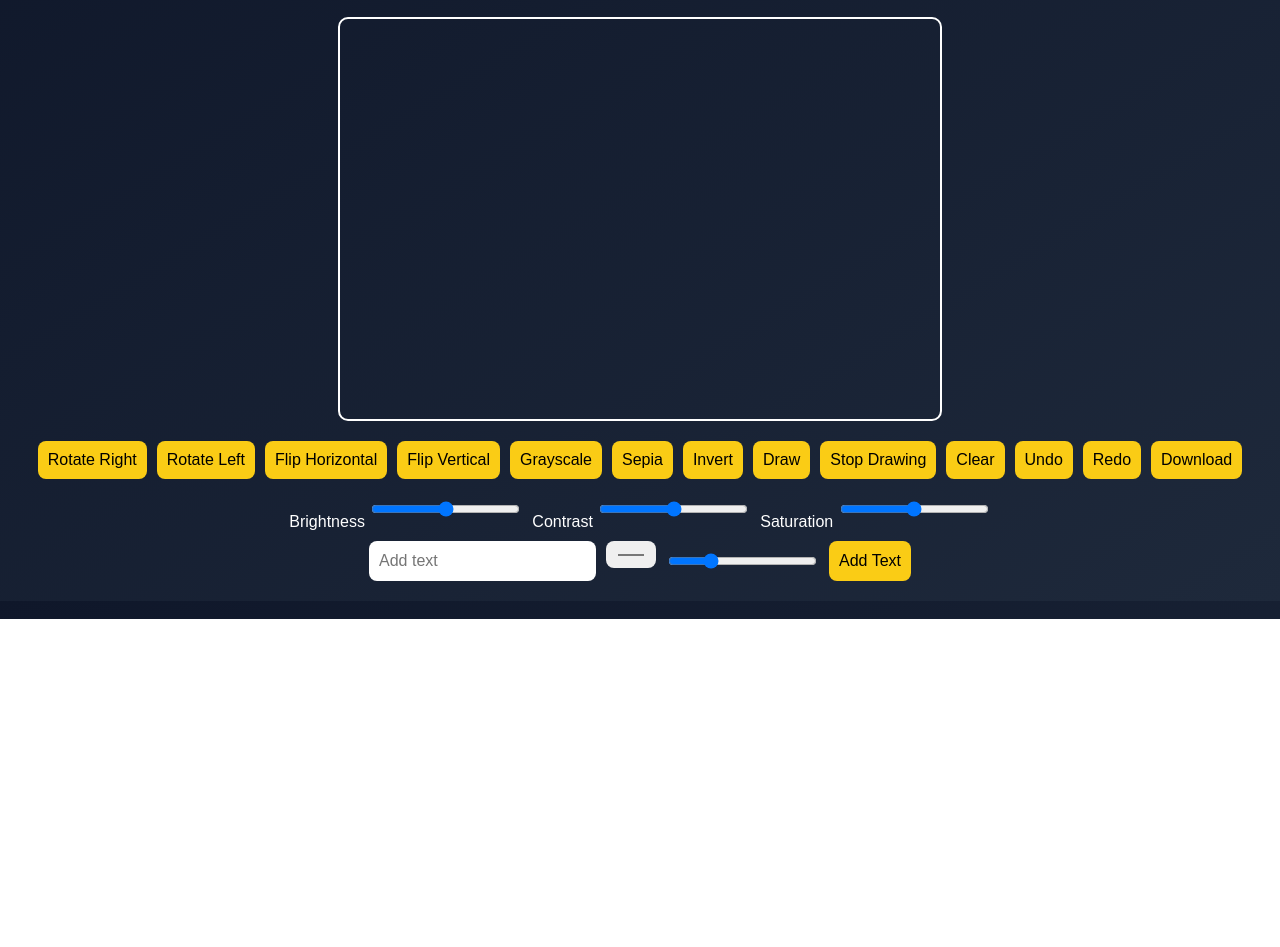
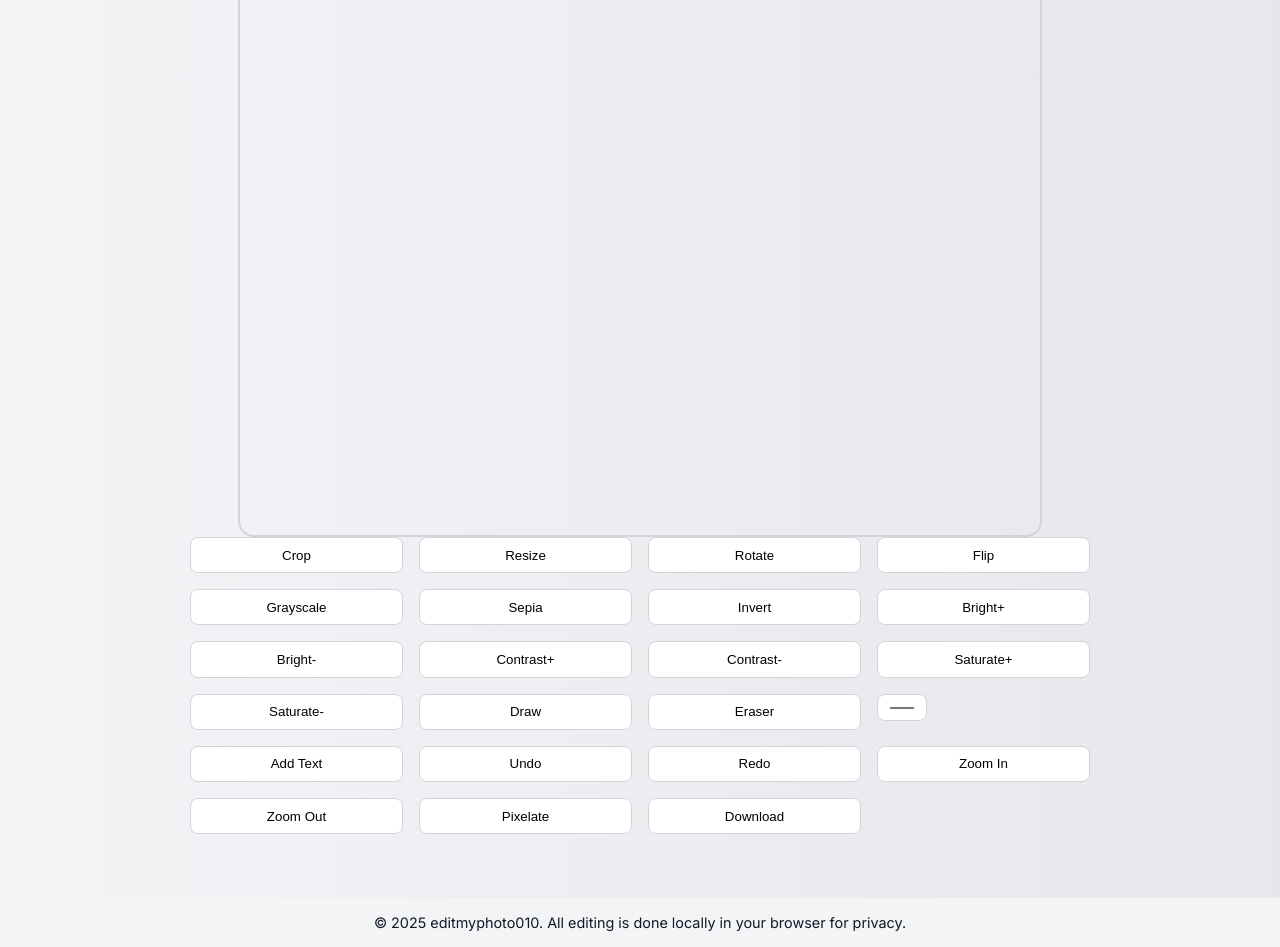
Before and after one commit to AILIKUNTEST/editmyphoto010, a plain HTML site: page editor.html in a window 1280 px wide. Shown: the part 181-1128 px from the top of the page. Before the commit the page ends 800 px from the top, so only its background shows below. Drawn offline with Linux system fonts and the light colour scheme.

Commit message:
Update editor.html

```diff
--- a/editor.html
+++ b/editor.html
@@ -2,211 +2,224 @@
 <head>
   <meta charset="UTF-8">
   <meta name="viewport" content="width=device-width, initial-scale=1.0">
-  <title>editmyphoto010 - Editor</title>
+  <title>editmyphoto010 - Professional Editor</title>
+  <link href="https://fonts.googleapis.com/css2?family=Inter:wght@400;600&display=swap" rel="stylesheet">
   <style>
-    * {
-      box-sizing: border-box;
-    }
     body {
       margin: 0;
-      font-family: Arial, sans-serif;
-      background: linear-gradient(to bottom right, #0f172a, #1e293b);
+      font-family: 'Inter', sans-serif;
+      background: linear-gradient(to right, #f3f4f6, #e5e7eb);
+      display: flex;
+      flex-direction: column;
+      min-height: 100vh;
+      color: #111827;
+    }
+    header {
+      background: #111827;
       color: white;
-      text-align: center;
-      padding: 20px;
+      padding: 1rem 2rem;
+      font-size: 1.5rem;
+      font-weight: 600;
+      display: flex;
+      align-items: center;
+      justify-content: space-between;
     }
-    h1 {
-      color: #facc15;
+    .container {
+      display: flex;
+      flex-direction: column;
+      align-items: center;
+      padding: 2rem;
+      flex: 1;
     }
-    .controls, .sliders, .text-controls {
-      display: flex;
-      flex-wrap: wrap;
-      justify-content: center;
-      gap: 10px;
-      margin-top: 10px;
+    .tools {
+      display: grid;
+      grid-template-columns: repeat(auto-fit, minmax(180px, 1fr));
+      gap: 1rem;
+      width: 100%;
+      max-width: 900px;
+      margin-bottom: 2rem;
+    }
+    .tools button, .tools input[type=range], .tools input[type=color], .tools select {
+      padding: 0.6rem;
+      border: 1px solid #d1d5db;
+      border-radius: 0.5rem;
+      background: white;
+      cursor: pointer;
+      transition: all 0.2s;
+    }
+    .tools button:hover {
+      background: #f9fafb;
     }
     canvas {
-      border: 2px solid white;
-      margin: 20px auto;
-      display: block;
-      border-radius: 10px;
+      border: 2px solid #d1d5db;
+      border-radius: 1rem;
       max-width: 100%;
     }
-    input[type="file"], input[type="range"], input[type="color"], input[type="text"], button, select {
-      padding: 10px;
-      border-radius: 8px;
-      border: none;
-      font-size: 16px;
-    }
-    button {
-      background-color: #facc15;
-      color: black;
-      cursor: pointer;
-      transition: 0.3s;
-    }
-    button:hover {
-      background-color: #fbbf24;
+    footer {
+      background: #f3f4f6;
+      text-align: center;
+      padding: 1rem;
+      font-size: 0.9rem;
     }
   </style>
 </head>
 <body>
-  <h1>Welcome to editmyphoto010</h1>
-  <p>Edit your photo privately and smoothly – no upload to any server!</p>  <input type="file" id="upload" accept="image/*">
-  <canvas id="canvas" width="600" height="400"></canvas>  <div class="controls">
-    <button onclick="rotate(90)">Rotate Right</button>
-    <button onclick="rotate(-90)">Rotate Left</button>
-    <button onclick="flip('horizontal')">Flip Horizontal</button>
-    <button onclick="flip('vertical')">Flip Vertical</button>
+  <header>
+    editmyphoto010
+  </header>
+  <div class="container">
+    <input type="file" id="upload" accept="image/*">
+    <canvas id="canvas" width="800" height="600"></canvas><div class="tools">
+  <button onclick="cropImage()">Crop</button>
+  <button onclick="resizeImage()">Resize</button>
+  <button onclick="rotateImage()">Rotate</button>
+  <button onclick="flipImage()">Flip</button>
   <button onclick="applyFilter('grayscale')">Grayscale</button>
   <button onclick="applyFilter('sepia')">Sepia</button>
   <button onclick="applyFilter('invert')">Invert</button>
-    <button onclick="drawMode = true">Draw</button>
-    <button onclick="drawMode = false">Stop Drawing</button>
-    <button onclick="clearCanvas()">Clear</button>
+  <button onclick="adjustBrightness(10)">Bright+</button>
+  <button onclick="adjustBrightness(-10)">Bright-</button>
+  <button onclick="adjustContrast(10)">Contrast+</button>
+  <button onclick="adjustContrast(-10)">Contrast-</button>
+  <button onclick="adjustSaturation(10)">Saturate+</button>
+  <button onclick="adjustSaturation(-10)">Saturate-</button>
+  <button onclick="enableDraw()">Draw</button>
+  <button onclick="enableEraser()">Eraser</button>
+  <input type="color" id="colorPicker">
+  <button onclick="addText()">Add Text</button>
   <button onclick="undo()">Undo</button>
   <button onclick="redo()">Redo</button>
+  <button onclick="zoomIn()">Zoom In</button>
+  <button onclick="zoomOut()">Zoom Out</button>
+  <button onclick="pixelateImage()">Pixelate</button>
   <button onclick="downloadImage()">Download</button>
-  </div>  <div class="sliders">
-    <label>Brightness <input type="range" min="-100" max="100" value="0" oninput="adjust('brightness', this.value)"></label>
-    <label>Contrast <input type="range" min="-100" max="100" value="0" oninput="adjust('contrast', this.value)"></label>
-    <label>Saturation <input type="range" min="-100" max="100" value="0" oninput="adjust('saturation', this.value)"></label>
-  </div>  <div class="text-controls">
-    <input type="text" id="text-input" placeholder="Add text">
-    <input type="color" id="text-color" value="#ffffff">
-    <input type="range" id="text-size" min="10" max="100" value="30">
-    <button onclick="addText()">Add Text</button>
-  </div>  <script>
+</div>
+
+  </div>  <footer>
+    © 2025 editmyphoto010. All editing is done locally in your browser for privacy.
+  </footer>  <script>
+    // BASIC CANVAS SETUP
     const canvas = document.getElementById('canvas');
     const ctx = canvas.getContext('2d');
-    let img = new Image();
-    let drawMode = false;
-    let isDrawing = false;
+    const upload = document.getElementById('upload');
+    const colorPicker = document.getElementById('colorPicker');
+    let image = new Image();
+    let drawing = false, erasing = false;
     let history = [], redoStack = [];
+    let zoomLevel = 1;
 
-    document.getElementById('upload').addEventListener('change', (e) => {
+    upload.addEventListener('change', (e) => {
+      const file = e.target.files[0];
       const reader = new FileReader();
       reader.onload = () => {
-        img.onload = () => {
-          canvas.width = img.width;
-          canvas.height = img.height;
-          ctx.drawImage(img, 0, 0);
+        image.src = reader.result;
+      };
+      reader.readAsDataURL(file);
+    });
+
+    image.onload = () => {
+      canvas.width = image.width;
+      canvas.height = image.height;
+      ctx.drawImage(image, 0, 0);
       saveState();
     };
-        img.src = reader.result;
-      };
-      reader.readAsDataURL(e.target.files[0]);
-    });
 
     function saveState() {
       history.push(canvas.toDataURL());
-      redoStack = [];
+      if (history.length > 30) history.shift();
     }
 
     function undo() {
       if (history.length > 1) {
         redoStack.push(history.pop());
-        let last = new Image();
-        last.onload = () => ctx.drawImage(last, 0, 0);
-        last.src = history[history.length - 1];
+        let img = new Image();
+        img.src = history[history.length - 1];
+        img.onload = () => ctx.drawImage(img, 0, 0);
       }
     }
 
     function redo() {
-      if (redoStack.length) {
-        const next = redoStack.pop();
-        let imgRedo = new Image();
-        imgRedo.onload = () => {
-          ctx.drawImage(imgRedo, 0, 0);
-          history.push(next);
+      if (redoStack.length > 0) {
+        let img = new Image();
+        img.src = redoStack.pop();
+        img.onload = () => {
+          ctx.drawImage(img, 0, 0);
+          history.push(img.src);
         };
-        imgRedo.src = next;
       }
     }
 
-    function rotate(deg) {
-      const temp = document.createElement('canvas');
-      const tctx = temp.getContext('2d');
-      temp.width = canvas.height;
-      temp.height = canvas.width;
-      tctx.translate(temp.width/2, temp.height/2);
-      tctx.rotate(deg * Math.PI / 180);
-      tctx.drawImage(canvas, -canvas.width/2, -canvas.height/2);
-      canvas.width = temp.width;
-      canvas.height = temp.height;
-      ctx.drawImage(temp, 0, 0);
+    function applyFilter(filter) {
+      ctx.filter = filter;
+      ctx.drawImage(canvas, 0, 0);
+      ctx.filter = 'none';
       saveState();
     }
 
-    function flip(dir) {
-      ctx.save();
-      if (dir === 'horizontal') ctx.scale(-1, 1);
-      else ctx.scale(1, -1);
-      ctx.drawImage(canvas, dir === 'horizontal' ? -canvas.width : 0, dir === 'vertical' ? -canvas.height : 0);
-      ctx.restore();
-      saveState();
-    }
-
-    function applyFilter(type) {
-      const imageData = ctx.getImageData(0, 0, canvas.width, canvas.height);
-      const data = imageData.data;
-      for (let i = 0; i < data.length; i += 4) {
-        let r = data[i], g = data[i+1], b = data[i+2];
-        if (type === 'grayscale') {
-          const avg = (r + g + b) / 3;
-          data[i] = data[i+1] = data[i+2] = avg;
-        } else if (type === 'sepia') {
-          data[i] = r * 0.393 + g * 0.769 + b * 0.189;
-          data[i+1] = r * 0.349 + g * 0.686 + b * 0.168;
-          data[i+2] = r * 0.272 + g * 0.534 + b * 0.131;
-        } else if (type === 'invert') {
-          data[i] = 255 - r;
-          data[i+1] = 255 - g;
-          data[i+2] = 255 - b;
-        }
+    function adjustBrightness(val) {
+      let imageData = ctx.getImageData(0, 0, canvas.width, canvas.height);
+      for (let i = 0; i < imageData.data.length; i += 4) {
+        imageData.data[i] += val;
+        imageData.data[i+1] += val;
+        imageData.data[i+2] += val;
       }
       ctx.putImageData(imageData, 0, 0);
       saveState();
     }
 
-    function adjust(type, value) {
-      const imageData = ctx.getImageData(0, 0, canvas.width, canvas.height);
-      const data = imageData.data;
-      const v = parseInt(value);
-      for (let i = 0; i < data.length; i += 4) {
-        if (type === 'brightness') {
-          data[i] += v; data[i+1] += v; data[i+2] += v;
-        } else if (type === 'contrast') {
-          const factor = (259 * (v + 255)) / (255 * (259 - v));
-          data[i] = factor * (data[i] - 128) + 128;
-          data[i+1] = factor * (data[i+1] - 128) + 128;
-          data[i+2] = factor * (data[i+2] - 128) + 128;
-        } else if (type === 'saturation') {
-          const avg = (data[i] + data[i+1] + data[i+2]) / 3;
-          data[i] += (data[i] - avg) * (v / 100);
-          data[i+1] += (data[i+1] - avg) * (v / 100);
-          data[i+2] += (data[i+2] - avg) * (v / 100);
-        }
+    function adjustContrast(val) {
+      let imageData = ctx.getImageData(0, 0, canvas.width, canvas.height);
+      let factor = (259 * (val + 255)) / (255 * (259 - val));
+      for (let i = 0; i < imageData.data.length; i += 4) {
+        imageData.data[i] = factor * (imageData.data[i] - 128) + 128;
+        imageData.data[i+1] = factor * (imageData.data[i+1] - 128) + 128;
+        imageData.data[i+2] = factor * (imageData.data[i+2] - 128) + 128;
       }
       ctx.putImageData(imageData, 0, 0);
-    }
-
-    canvas.addEventListener('mousedown', e => { if (drawMode) isDrawing = true; ctx.beginPath(); ctx.moveTo(e.offsetX, e.offsetY); });
-    canvas.addEventListener('mousemove', e => { if (isDrawing && drawMode) { ctx.lineTo(e.offsetX, e.offsetY); ctx.strokeStyle = 'white'; ctx.lineWidth = 2; ctx.stroke(); } });
-    canvas.addEventListener('mouseup', () => { if (drawMode) { isDrawing = false; saveState(); } });
-
-    function clearCanvas() {
-      ctx.clearRect(0, 0, canvas.width, canvas.height);
       saveState();
     }
 
+    function adjustSaturation(val) {
+      // Basic placeholder: more complex logic can be added
+      applyFilter(`saturate(${100 + val}%)`);
+    }
+
     function addText() {
-      const text = document.getElementById('text-input').value;
-      const color = document.getElementById('text-color').value;
-      const size = document.getElementById('text-size').value;
-      ctx.fillStyle = color;
-      ctx.font = `${size}px sans-serif`;
+      const text = prompt("Enter text:");
+      if (text) {
+        ctx.fillStyle = colorPicker.value;
+        ctx.font = "30px Inter";
         ctx.fillText(text, 50, 50);
         saveState();
+      }
+    }
+
+    function enableDraw() {
+      drawing = true;
+      erasing = false;
+    }
+
+    function enableEraser() {
+      erasing = true;
+      drawing = false;
+    }
+
+    canvas.addEventListener('mousedown', () => drawing = true);
+    canvas.addEventListener('mouseup', () => {
+      drawing = false;
+      saveState();
+    });
+    canvas.addEventListener('mousemove', draw);
+
+    function draw(e) {
+      if (!drawing && !erasing) return;
+      const rect = canvas.getBoundingClientRect();
+      const x = (e.clientX - rect.left);
+      const y = (e.clientY - rect.top);
+      ctx.fillStyle = erasing ? "white" : colorPicker.value;
+      ctx.beginPath();
+      ctx.arc(x, y, 5, 0, Math.PI * 2);
+      ctx.fill();
     }
 
     function downloadImage() {
@@ -215,5 +228,75 @@
       link.href = canvas.toDataURL();
       link.click();
     }
+
+    function zoomIn() {
+      zoomLevel += 0.1;
+      canvas.style.transform = `scale(${zoomLevel})`;
+    }
+    function zoomOut() {
+      zoomLevel -= 0.1;
+      canvas.style.transform = `scale(${zoomLevel})`;
+    }
+
+    function pixelateImage() {
+      let scale = 0.1;
+      let tempCanvas = document.createElement('canvas');
+      let tempCtx = tempCanvas.getContext('2d');
+      tempCanvas.width = canvas.width * scale;
+      tempCanvas.height = canvas.height * scale;
+      tempCtx.drawImage(canvas, 0, 0, tempCanvas.width, tempCanvas.height);
+      ctx.imageSmoothingEnabled = false;
+      ctx.clearRect(0, 0, canvas.width, canvas.height);
+      ctx.drawImage(tempCanvas, 0, 0, tempCanvas.width, tempCanvas.height, 0, 0, canvas.width, canvas.height);
+      saveState();
+    }
+
+    function cropImage() {
+      // Basic static crop for demonstration
+      let cropWidth = canvas.width * 0.8;
+      let cropHeight = canvas.height * 0.8;
+      let imageData = ctx.getImageData(0, 0, cropWidth, cropHeight);
+      canvas.width = cropWidth;
+      canvas.height = cropHeight;
+      ctx.putImageData(imageData, 0, 0);
+      saveState();
+    }
+
+    function resizeImage() {
+      let w = parseInt(prompt("Enter new width:", canvas.width));
+      let h = parseInt(prompt("Enter new height:", canvas.height));
+      if (w && h) {
+        let temp = document.createElement('canvas');
+        let tempCtx = temp.getContext('2d');
+        temp.width = w;
+        temp.height = h;
+        tempCtx.drawImage(canvas, 0, 0, w, h);
+        canvas.width = w;
+        canvas.height = h;
+        ctx.drawImage(temp, 0, 0);
+        saveState();
+      }
+    }
+
+    function rotateImage() {
+      let temp = document.createElement('canvas');
+      let tempCtx = temp.getContext('2d');
+      temp.width = canvas.height;
+      temp.height = canvas.width;
+      tempCtx.translate(temp.width / 2, temp.height / 2);
+      tempCtx.rotate(Math.PI / 2);
+      tempCtx.drawImage(canvas, -canvas.width / 2, -canvas.height / 2);
+      canvas.width = temp.width;
+      canvas.height = temp.height;
+      ctx.drawImage(temp, 0, 0);
+      saveState();
+    }
+
+    function flipImage() {
+      ctx.translate(canvas.width, 0);
+      ctx.scale(-1, 1);
+      ctx.drawImage(canvas, 0, 0);
+      saveState();
+    }
   </script></body>
 </html>
```
Lines whose indentation alone changed are shown as unchanged.
